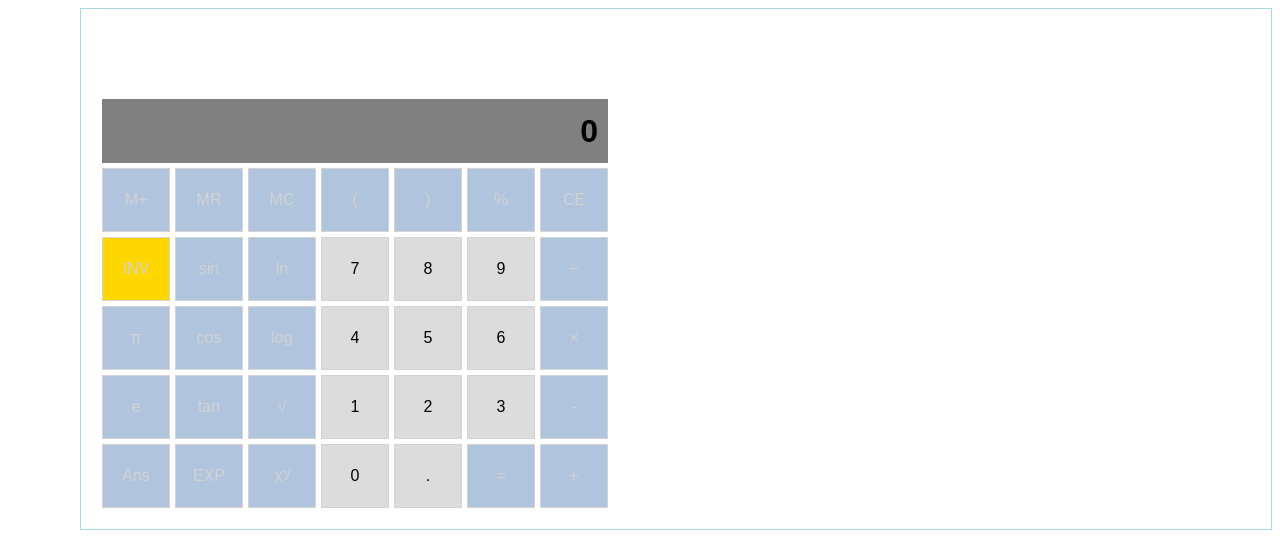
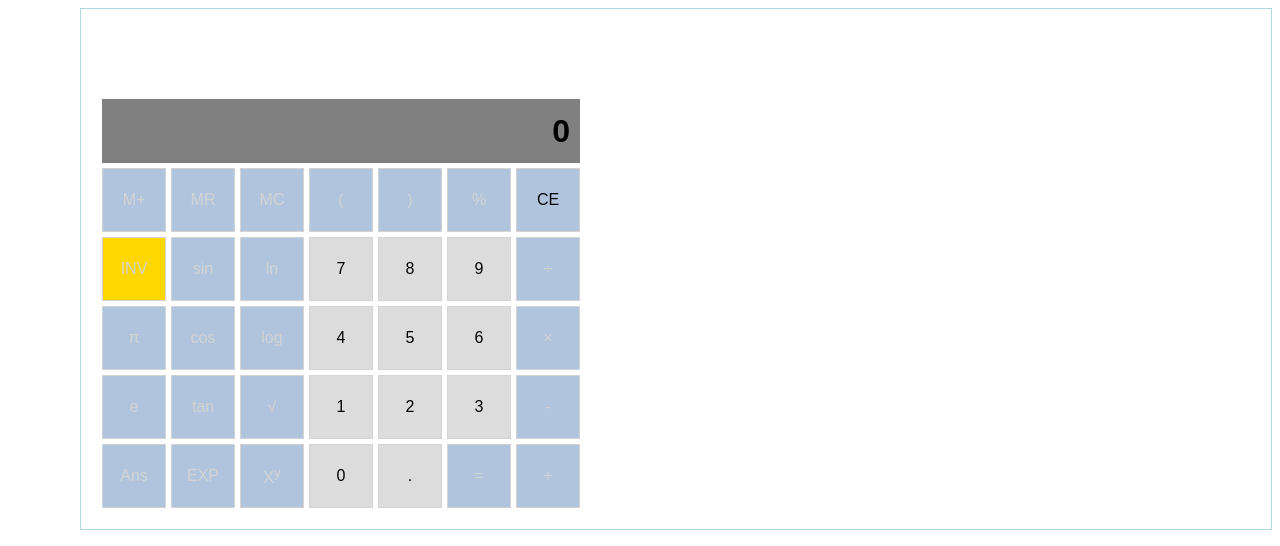
Before and after one commit to pkolesa/js-calc, a plain HTML site: page index.html in a window 1280 px wide. Drawn offline with Linux system fonts and the light colour scheme.

Commit message:
Add CE button functionality
CE button now erases all typed numbers

```diff
--- a/index.html
+++ b/index.html
@@ -19,43 +19,43 @@
         <td class="dis func button">(</td>
         <td class="dis func button">)</td>
         <td class="dis func button">%</td>
-        <td class="dis func button">CE</td>
+        <td id="ce" class="func button">CE</td>
     </tr>
     <tr>
-        <td id="inv" class="dis func ">INV</td>
-        <td class="dis func">sin</td>
-        <td class="dis func">ln</td>
-        <td class="digit">7</td>
-        <td class="digit">8</td>
-        <td class="digit">9</td>
-        <td class="dis func">&divide;</td>
+        <td id="inv" class="dis func  button">INV</td>
+        <td class="dis func button">sin</td>
+        <td class="dis func button">ln</td>
+        <td class="digit button">7</td>
+        <td class="digit button">8</td>
+        <td class="digit button">9</td>
+        <td class="dis func button">&divide;</td>
     </tr>
     <tr>
-        <td class="dis func">&pi;</td>
-        <td class="dis func">cos</td>
-        <td class="dis func">log</td>
-        <td class="digit">4</td>
-        <td class="digit">5</td>
-        <td class="digit">6</td>
-        <td class="dis func">&times;</td>
+        <td class="dis func button">&pi;</td>
+        <td class="dis func button">cos</td>
+        <td class="dis func button">log</td>
+        <td class="digit button">4</td>
+        <td class="digit button">5</td>
+        <td class="digit button">6</td>
+        <td class="dis func button">&times;</td>
     </tr>
     <tr>
-        <td class="dis func">e</td>
-        <td class="dis func">tan</td>
-        <td class="dis func">&radic;</td>
-        <td class="digit">1</td>
-        <td class="digit">2</td>
-        <td class="digit">3</td>
-        <td class="dis func">-</td>
+        <td class="dis func button">e</td>
+        <td class="dis func button">tan</td>
+        <td class="dis func button">&radic;</td>
+        <td class="digit button">1</td>
+        <td class="digit button">2</td>
+        <td class="digit button">3</td>
+        <td class="dis func button">-</td>
     </tr>
     <tr>
-        <td class="dis func">Ans</td>
-        <td class="dis func">EXP</td>
-        <td class="dis func">X<sup>y</sup></td>
-        <td class="digit">0</td>
-        <td class="digit">.</td>
-        <td class="dis func">=</td>
-        <td class="dis func">+</td>
+        <td class="dis func button">Ans</td>
+        <td class="dis func button">EXP</td>
+        <td class="dis func button">X<sup>y</sup></td>
+        <td class="digit button">0</td>
+        <td class="digit button">.</td>
+        <td class="dis func button">=</td>
+        <td class="dis func button">+</td>
     </tr>
     </table>
 
--- a/script.js
+++ b/script.js
@@ -3,25 +3,33 @@ var result = 0;
 var displayVal = 0;
 
 
-/* assign actions to elements */
+/* assign actions to buttons and init calc */
 
 {
 
-}
-let digitButtons = document.getElementsByClassName("digit");
-let len = digitButtons.length;
-
-//console.log("A");
-
-for(i = 0; i < len; i++) {
-    let num = digitButtons[i].textContent;
-    //console.log("Adding listener to " + num);
-    digitButtons[i].addEventListener("click", function() {pressed(num)});
-}
+    initClearEverything();
+    initDigits();
 
 
 
-display();
+    display();
+
+    function initDigits() {
+        let digitButtons = document.getElementsByClassName("digit");
+        let len = digitButtons.length;
+        //console.log("A");
+        for (i = 0; i < len; i++) {
+            let num = digitButtons[i].textContent;
+            //console.log("Adding listener to " + num);
+            digitButtons[i].addEventListener("click", function () { pressed(num); });
+        }
+    }
+
+    function initClearEverything() {
+        document.getElementById("ce").addEventListener("click", pushedCE);
+    }
+
+}
 
 function pressed(num) {
 // let num = document.getElementById("7").textContent;
@@ -35,6 +43,13 @@ function pressed(num) {
 
 }
 
+function pushedCE() {
+    // clear display
+    displayVal = 0;
+    result = 0;
+    display();
+}
+
 function display() {
     document.getElementById("result").textContent=displayVal;
 }
--- a/styles.css
+++ b/styles.css
@@ -24,8 +24,14 @@ td {
     text-align: center;
 }
 
+
 .button {
+    box-sizing: border-box;
+}
 
+
+.button:hover {
+    border: 2px solid;
 }
 
 #result {
@@ -59,4 +65,9 @@ td {
 /* disabled buttons */
 .dis {
     color: lightgray !important;
+
 }
+
+.dis:hover {
+    border: 1px solid !important;
+}
```
